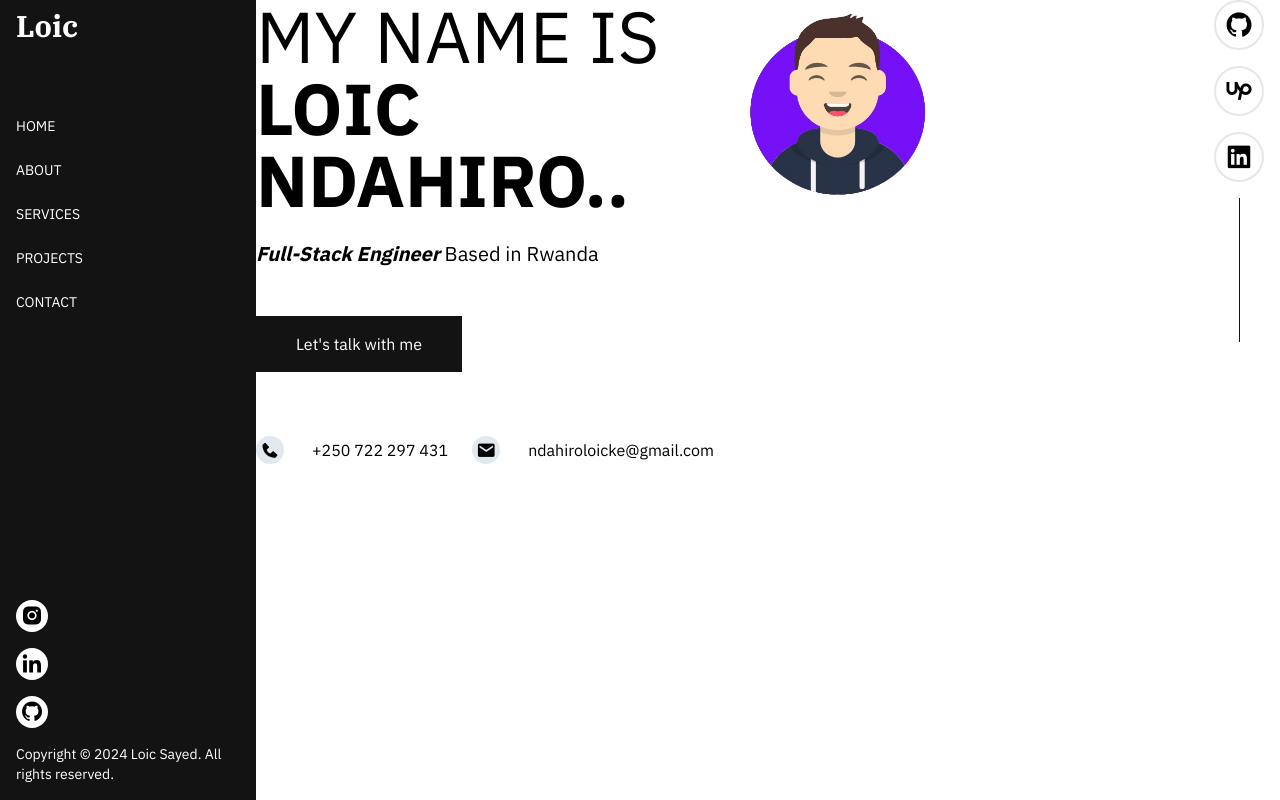
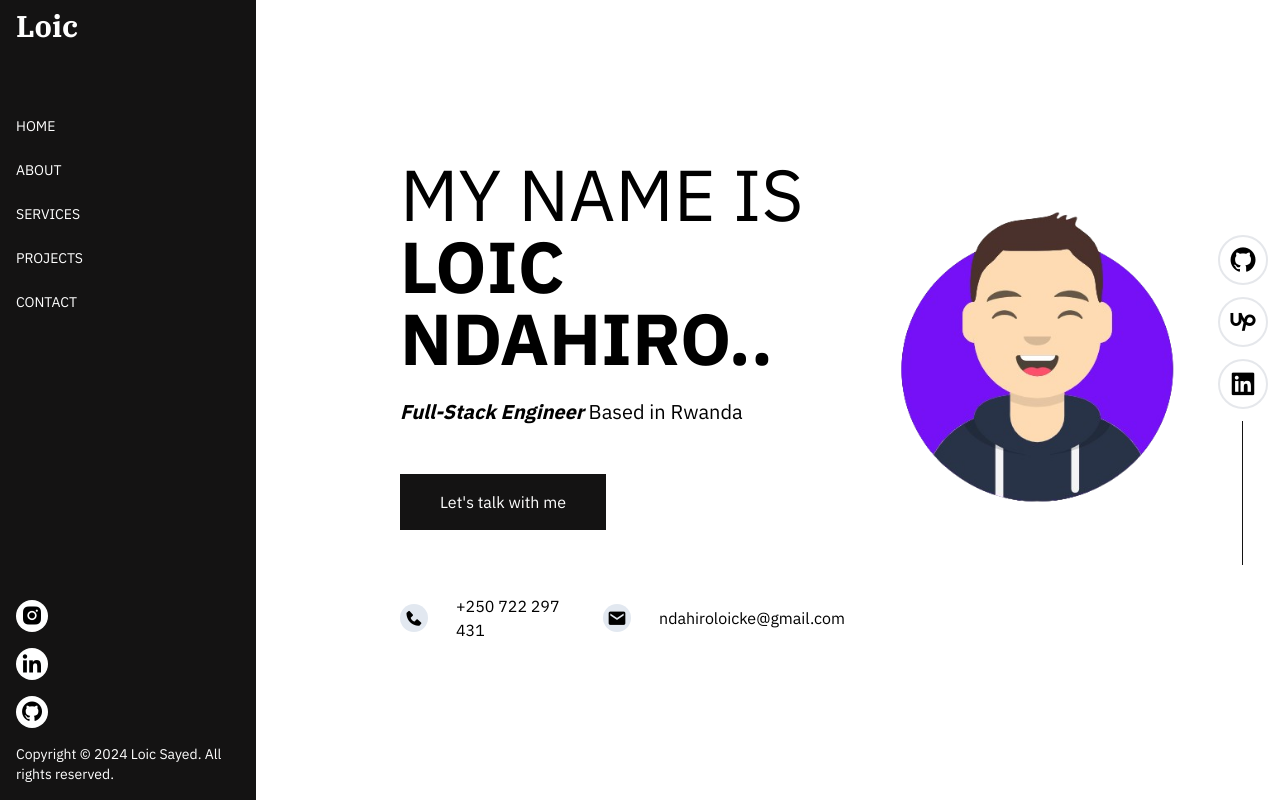
Before and after one commit to Ndahiroloicke/portfolio, a Next.js app: page / in a window 1280 px wide. Built offline with nearby package versions, Linux system fonts and the light colour scheme.

Commit message:
development

```diff
--- a/src/app/page.tsx
+++ b/src/app/page.tsx
@@ -1,4 +1,5 @@
 import Home from "@/components/home";
+import LastICon from "@/components/lasticons";
 import Navbar from "@/components/navbar";
 
 export default function Page() {
@@ -7,15 +8,10 @@ export default function Page() {
     <head>
       <title>Home </title>
     </head>
-      <div className="flex flex-row justify-between pr-4">
+      <div className="flex flex-row items-center pr-3">
         <Navbar/>
         <Home/>
-        <div className='flex flex-col items-center gap-4'>
-                <i className='bx bxl-github text-3xl border-2 rounded-full py-2 px-2' ></i>
-                <i className='bx bxl-upwork text-3xl border-2 rounded-full py-2 px-2'></i>
-                <i className='bx bxl-linkedin-square text-3xl border-2 rounded-full py-2 px-2' ></i>
-                <div className='bg-[#141313] w-[0.5px] h-36'></div>
-                </div>
+        <LastICon/>
       </div>
     </>
   );
--- a/src/components/home.tsx
+++ b/src/components/home.tsx
@@ -4,7 +4,7 @@ import imagepath from '@/assets/porfolio-removebg-preview.png'
 
 const Home = () => {
     return (
-        <div className='flex-1 justify-center' style={{fontFamily:"'IBM Plex Sans', sans-serif"}}>
+        <div className='flex-1 ml-36 justify-center w-fit' style={{fontFamily:"'IBM Plex Sans', sans-serif"}}>
             <div className='flex flex-row'>
                 <div>
                     <div>
@@ -27,11 +27,11 @@ const Home = () => {
                         </div>
                     </div>
                 </div>
-                <div>
+                <div className='mt-8'>
                     <Image
                         src={imagepath}
                         alt="Portfolio"
-                        className='size-60'
+                        className='size-96'
                     />
                 </div>
             </div>
--- /dev/null
+++ b/src/components/lasticons.tsx
@@ -0,0 +1,18 @@
+import React from "react";
+
+const LastICon = () => {
+  return (
+    <div>
+      <div className="gap-4">
+        <div className="flex flex-col space-y-3">
+        <i className="bx bxl-github text-3xl border-2 w-fit rounded-full py-2 px-2"></i>
+        <i className="bx bxl-upwork text-3xl border-2 w-fit rounded-full py-2 px-2"></i>
+        <i className="bx bxl-linkedin-square text-3xl w-fit border-2 rounded-full py-2 px-2"></i>
+        <div className="bg-[#141313] w-[0.5px] ml-6 h-36"></div>
+        </div>
+      </div>
+    </div>
+  );
+};
+
+export default LastICon;
```
